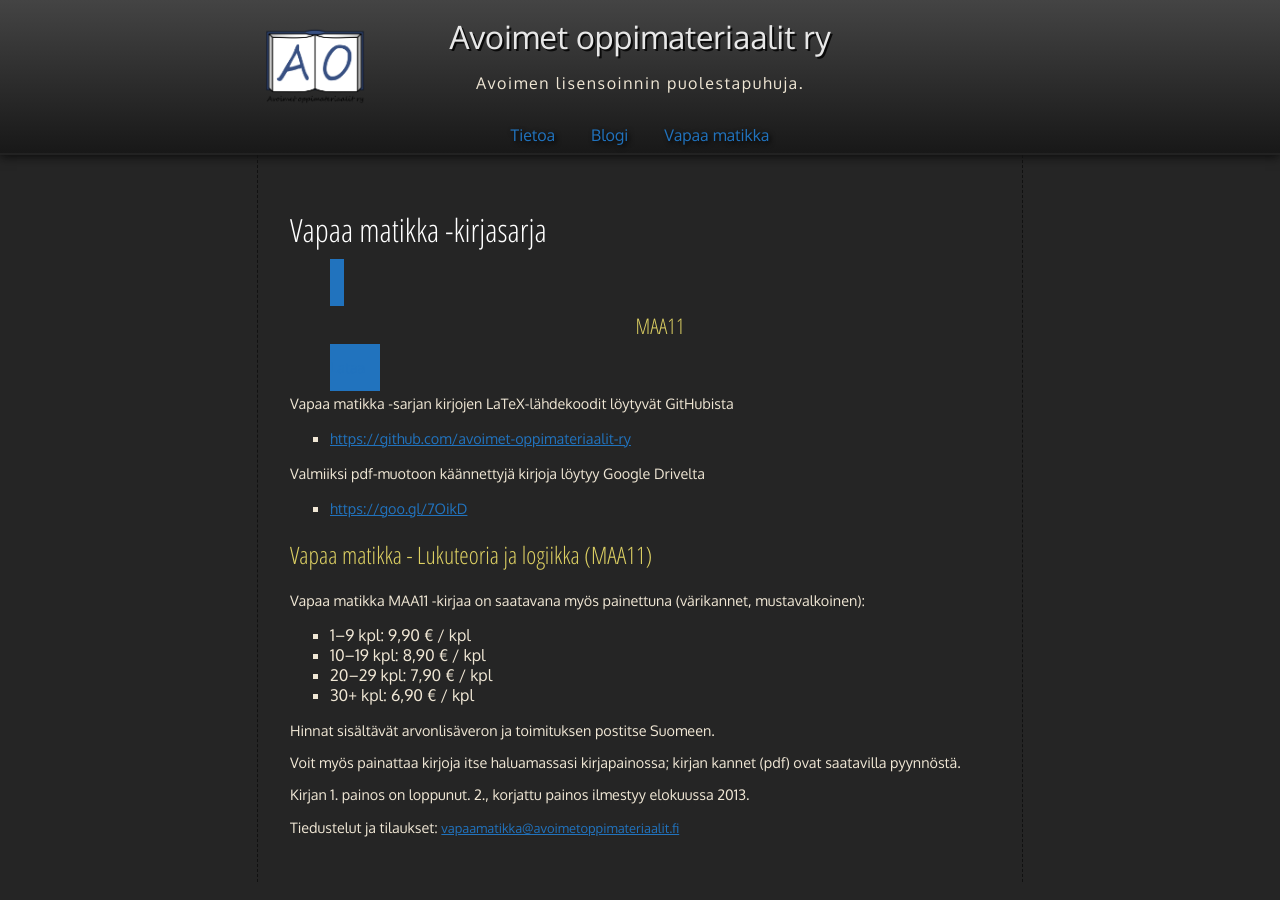
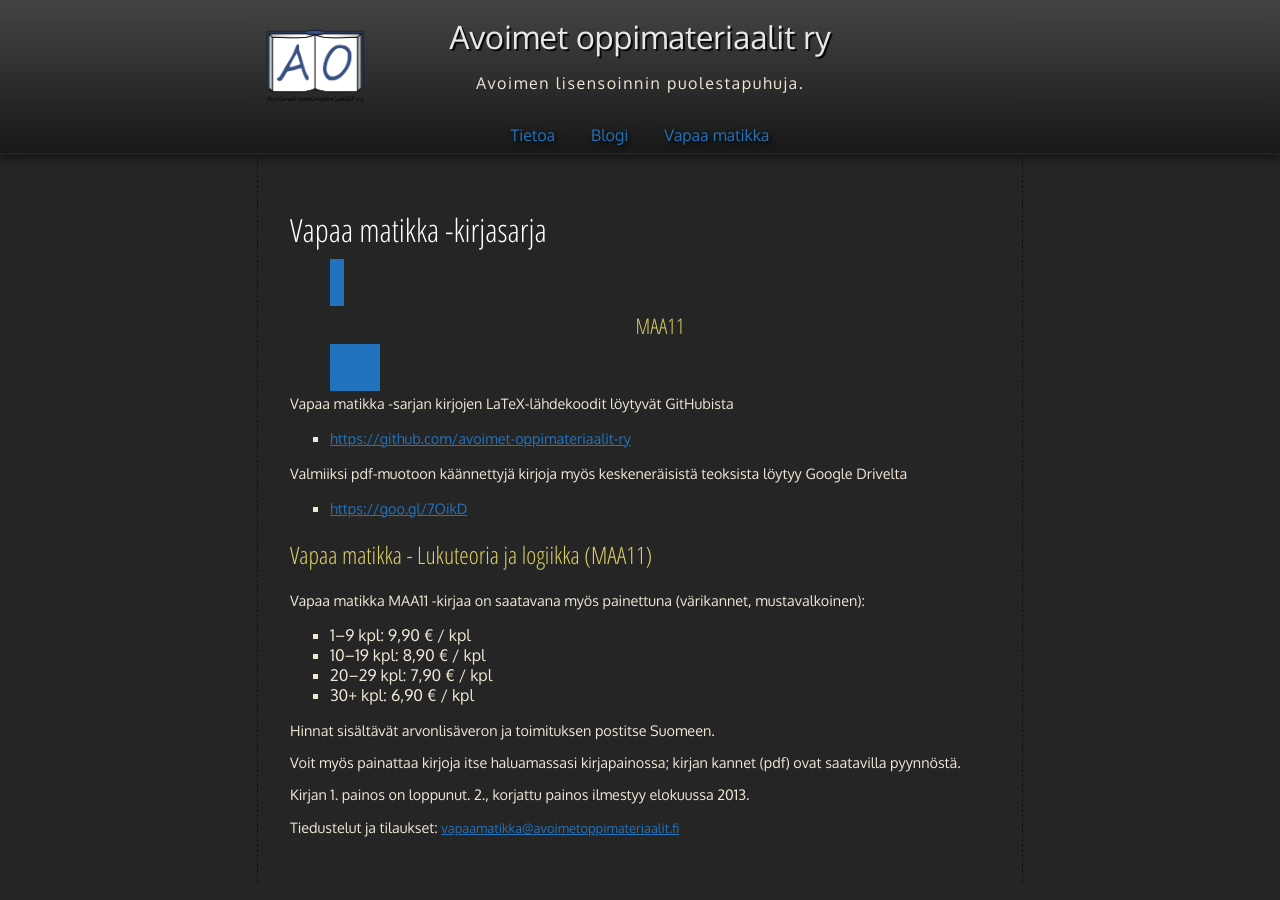
Before and after one commit to Kaijo/kaijo.github.io, a Jekyll site: the page built from vapaa_matikka/index.html, in a window 1280 px wide. Built offline with Jekyll 4.4.1, drawn with Linux system fonts in a browser that asks for light colours.

Commit message:
asdfasdfasd

```diff
--- a/vapaa_matikka/index.html
+++ b/vapaa_matikka/index.html
@@ -14,7 +14,7 @@
 	<li><a href="https://github.com/avoimet-oppimateriaalit-ry">https://github.com/avoimet-oppimateriaalit-ry</a></li>
 </ul>
 
-<p>Valmiiksi pdf-muotoon käännettyjä kirjoja löytyy Google Drivelta</p>
+<p>Valmiiksi pdf-muotoon käännettyjä kirjoja myös keskeneräisistä teoksista löytyy Google Drivelta</p>
 
 <ul>
 	<li><a href="https://goo.gl/7OikD">https://goo.gl/7OikD</a></li>
```
